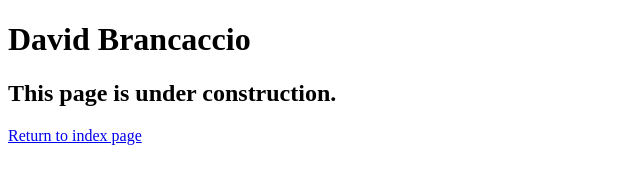
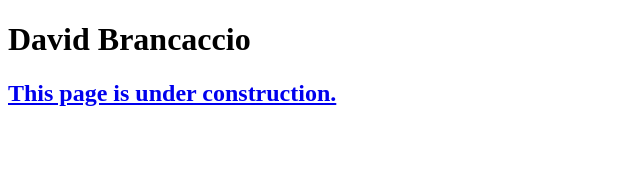
Before and after one commit to BDaSilva03/A07, a plain HTML site: page speakers/brancaccio.html in a window 1280 px wide. Shown: the whole page, without its empty margins (0-640 px from the left). Drawn offline with Linux system fonts and the light colour scheme.

Commit message:
Update brancaccio.html

```diff
--- a/speakers/brancaccio.html
+++ b/speakers/brancaccio.html
@@ -10,8 +10,7 @@
 <body>
     <main>
 	    <h1>David Brancaccio</h1>
-	    <h2>This page is under construction.</h2>
-	    <p> <a href="../index.html">Return to index page </a></p>
+	    <h2> <a href="../index.html">This page is under construction.</a></h2>
     </main>
 </body>
 
```
